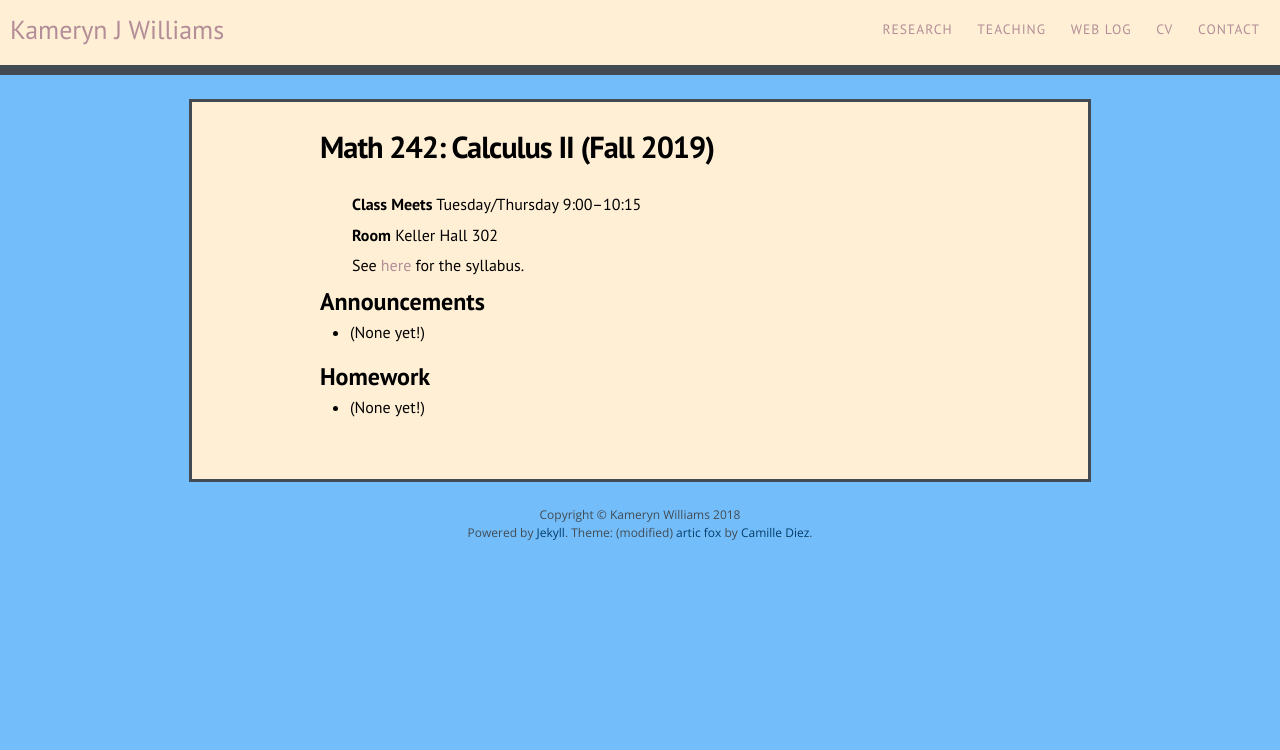
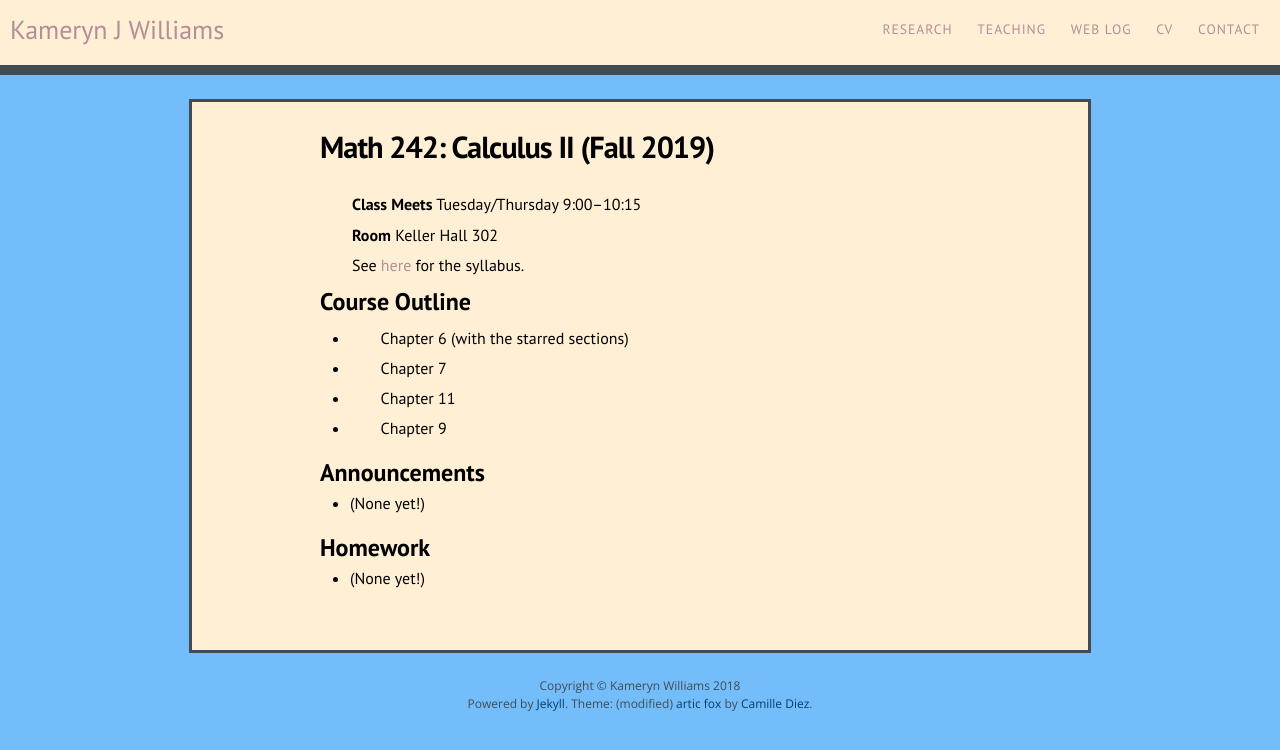
Before and after one commit to kamerynjw/kamerynjw.github.io, a Jekyll site: the page built from teaching/2019/math242.md, in a window 1280 px wide. Shown: the top 750 px of the page. Built offline with Jekyll 4.4.1, drawn with Linux system fonts in a browser that asks for light colours; nearby versions of some CDN libraries.

Commit message:
added outline of sections covered

```diff
--- a/teaching/2019/math242.md
+++ b/teaching/2019/math242.md
@@ -10,6 +10,17 @@ permalink: /teaching/2019/math242/
 
 See [here]({{ page.url }}syllabus) for the syllabus.
 
+Course Outline
+------
+
+* Chapter 6 (with the starred sections)
+
+* Chapter 7
+
+* Chapter 11
+
+* Chapter 9
+
 Announcements
 -------------
 
```
